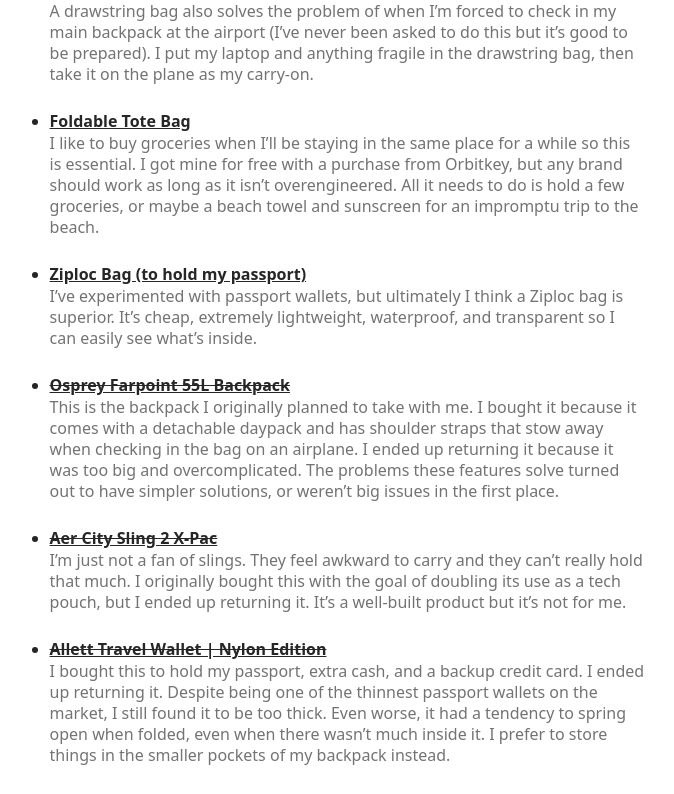
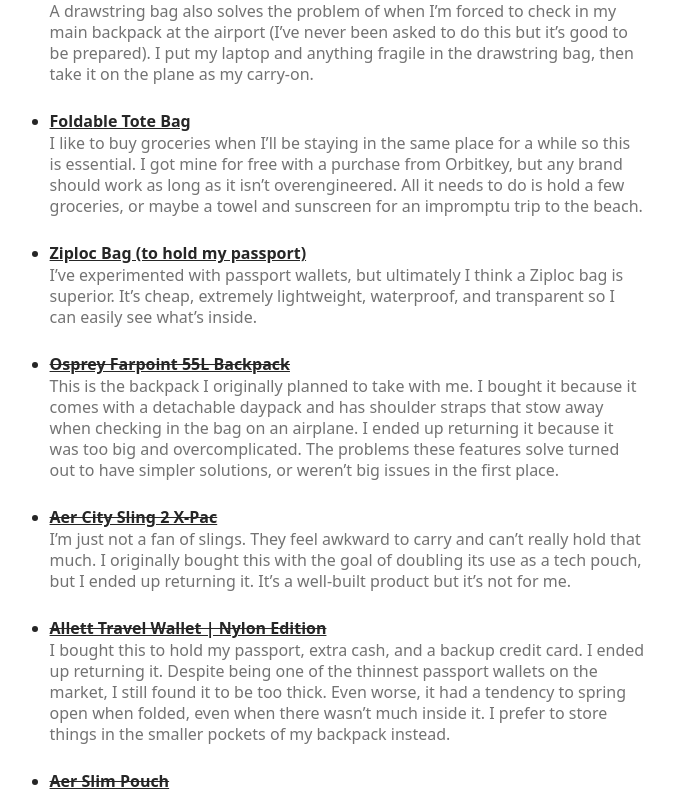
Before and after one commit to james01/personal-website, a SvelteKit app: page /onebag in a window 1280 px wide. Shown: the part 2440-3234 px from the top of the page, without its empty margins (293-967 px from the left). Built offline with nearby package versions, Linux system fonts and the light colour scheme; a web font is replaced by a local one.

Commit message:
Rewording

```diff
--- a/src/routes/onebag/+page.svelte
+++ b/src/routes/onebag/+page.svelte
@@ -109,8 +109,8 @@
 					<GearItem name="Foldable Tote Bag" href="https://www.orbitkey.com/products/foldable-tote-bag">
 						<p>
 							I like to buy groceries when I&rsquo;ll be staying in the same place for a while so this is essential. I got mine for free with a purchase from
-							Orbitkey, but any brand should work as long as it isn&rsquo;t overengineered. All it needs to do is hold a few groceries, or maybe a beach towel
-							and sunscreen for an impromptu trip to the beach.
+							Orbitkey, but any brand should work as long as it isn&rsquo;t overengineered. All it needs to do is hold a few groceries, or maybe a towel and
+							sunscreen for an impromptu trip to the beach.
 						</p>
 					</GearItem>
 					<GearItem name="Ziploc Bag (to hold my passport)" href="https://amzn.to/4dJyctc">
@@ -128,8 +128,8 @@
 					</GearItem>
 					<GearItem name="Aer City Sling 2 X-Pac" href="https://aersf.com/products/city-sling-2-x-pac" used={false}>
 						<p>
-							I&rsquo;m just not a fan of slings. They feel awkward to carry and they can&rsquo;t really hold that much. I originally bought this with the goal
-							of doubling its use as a tech pouch, but I ended up returning it. It&rsquo;s a well-built product but it&rsquo;s not for me.
+							I&rsquo;m just not a fan of slings. They feel awkward to carry and can&rsquo;t really hold that much. I originally bought this with the goal of
+							doubling its use as a tech pouch, but I ended up returning it. It&rsquo;s a well-built product but it&rsquo;s not for me.
 						</p>
 					</GearItem>
 					<GearItem name="Allett Travel Wallet | Nylon Edition" href="https://www.all-ett.com/products/travel-wallet" used={false}>
@@ -249,7 +249,7 @@
 					</GearItem>
 					<GearItem name="Charles Tyrwhitt Denim Shirt" href="https://www.charlestyrwhitt.com/us/denim-shirt---denim-blue/CSR0964DEN.html">
 						<p>
-							I like having one nice shirt with me for special occasions. This shirt does need to be ironed every now and then, which is kind of annoying, but
+							I like having one nice shirt with me for special occasions. This shirt needs to be ironed every now and then, which is kind of annoying, but
 							it&rsquo;s not as big of a deal as I was expecting. As long as I roll it up carefully it tends to avoid wrinkles.
 						</p>
 					</GearItem>
@@ -330,9 +330,9 @@
 					</GearItem>
 					<GearItem name="humangear GoToob+ (Large)" href="https://amzn.to/4dImizG">
 						<p>
-							I use these refillable tubes to hold my shampoo and whatnot. I like that they&rsquo;re the maximum size allowed on an airplane, and they&rsquo;re
-							made from a material that feels really good in the hand. I don&rsquo;t think I would buy this brand again, though. They&rsquo;re too expensive,
-							and their teardrop shape makes them awkward to pack.
+							I use these refillable tubes to hold my shampoo and whatnot. I like that they&rsquo;re the maximum size allowed on an airplane, and that
+							they&rsquo;re made from a material that feels really good in the hand. I don&rsquo;t think I would buy this brand again, though. They&rsquo;re too
+							expensive, and their teardrop shape makes them awkward to pack.
 						</p>
 					</GearItem>
 				</GearList>
@@ -365,7 +365,7 @@
 							<GearItem name="Charles Schwab Debit Card" href="https://www.schwab.com/checking/debit-card" inner={true}>
 								<p>
 									Charles Schwab has the only debit card I know of that offers unlimited international ATM fee reimbursements. This means I can withdraw money
-									from any ATM in the world for free. I cannot overstate how useful this is when staying in a cash-based foreign country.
+									from any ATM in the world for free&mdash;very useful when staying in a cash-based foreign country.
 								</p>
 							</GearItem>
 						</dl>
```
